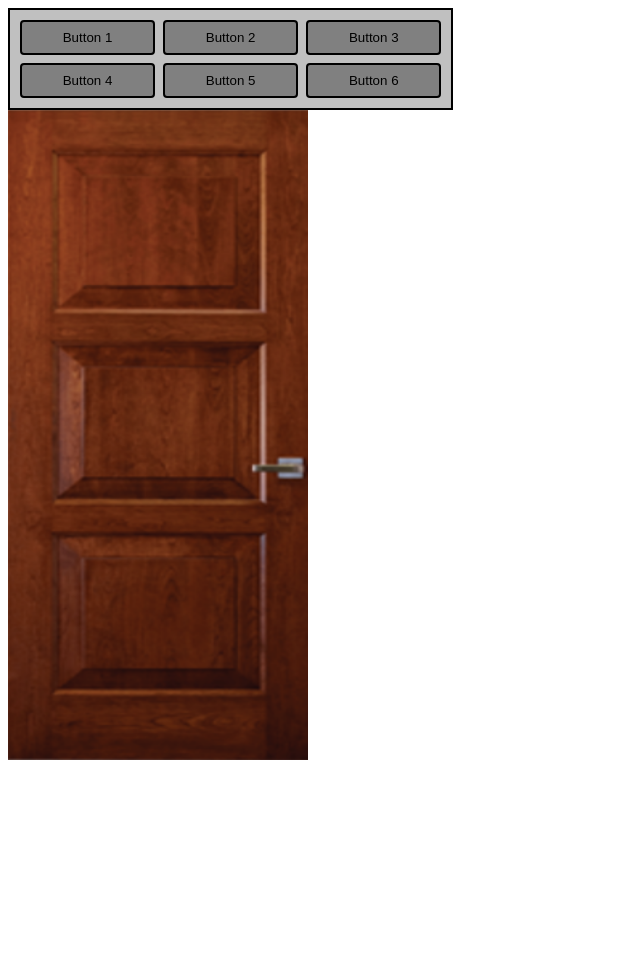
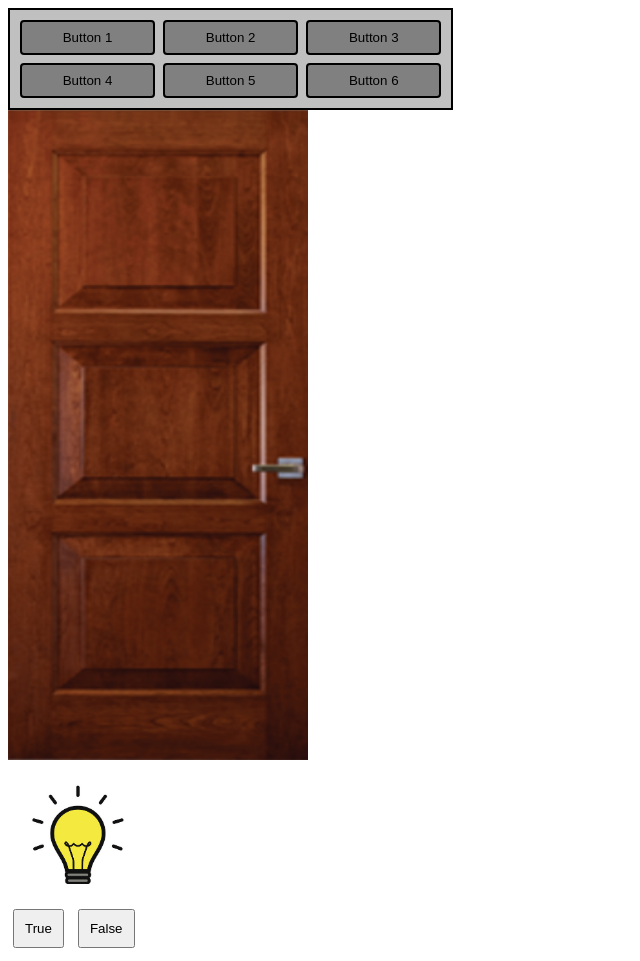
Before and after one commit to samhita-l/warmup2, a Jekyll site: the page project/logicGates.html, which Jekyll copies as it is, in a window 1280 px wide. Shown: the whole page, without its empty margins (0-640 px from the left). Built offline with Jekyll 4.4.1, drawn with Linux system fonts in a browser that asks for light colours; before the commit the page ends 900 px from its top, so only the background shows below that.

Commit message:
lightbulb (true/false)

```diff
--- a/project/logicGates.html
+++ b/project/logicGates.html
@@ -59,4 +59,45 @@
     }
 </script>
 </body>
+
+<html lang="en">
+<head>
+  <meta charset="UTF-8">
+  <meta name="viewport" content="width=device-width, initial-scale=1.0">
+  <style>
+    #lightbulb {
+      width: 100px;
+      height: 100px;
+      margin: 20px;
+      background-image: url('off_lightbulb.png'); /* Replace with the path to your off lightbulb image */
+      background-size: cover;
+    }
+
+    .button {
+      padding: 10px;
+      margin: 5px;
+      cursor: pointer;
+    }
+  </style>
+</head>
+<body>
+
+<div id="lightbulb"></div>
+
+<button class="button" onclick="checkAnswer(true)">True</button>
+<button class="button" onclick="checkAnswer(false)">False</button>
+
+<script>
+  function checkAnswer(isCorrect) {
+    if (isCorrect) {
+      document.getElementById('lightbulb').style.backgroundImage = "url('on_lightbulb.png')"; /* Replace with the path to your on lightbulb image */
+    } else {
+      alert("Incorrect answer. Try again!");
+    }
+  }
+</script>
+
+</body>
 </html>
+
+</html>
```
Also changed, not shown: project/not.png (renamed from not.png), project/or.png (renamed from or.png).
